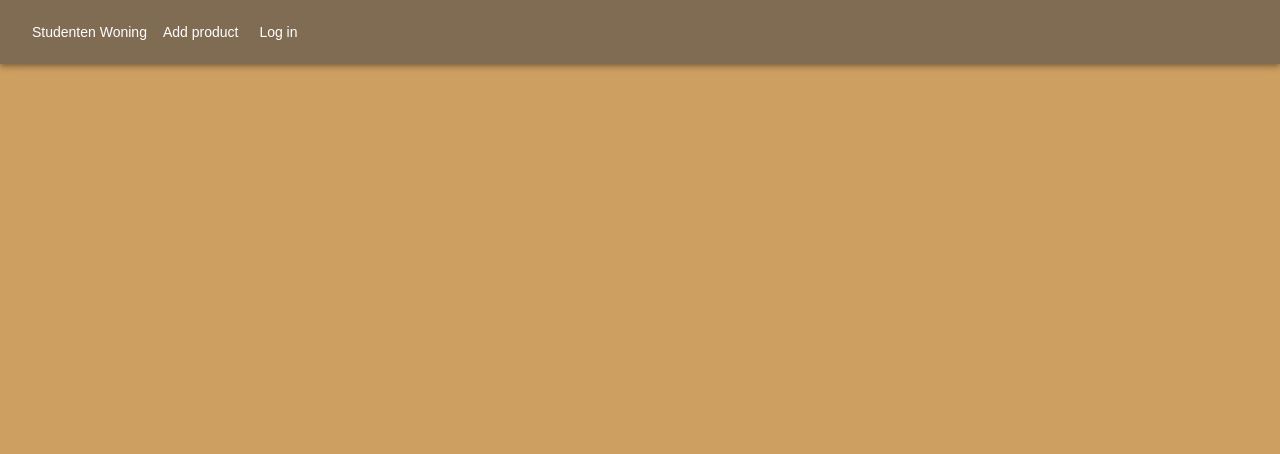
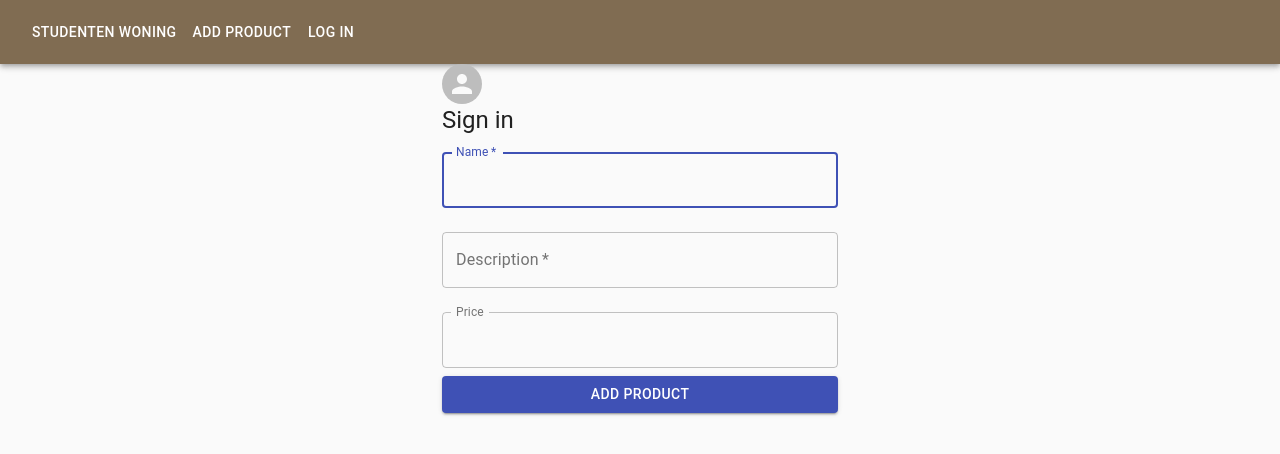
Before and after one commit to Bram-Sc/studenten-woning, a React (Create React App) app: page /addProduct in a window 1280 px wide. Shown: the top 454 px of the page. Built offline with nearby package versions, Linux system fonts and the light colour scheme.

Commit message:
File renames

```diff
--- a/src/App.js
+++ b/src/App.js
@@ -1,5 +1,5 @@
 import React from 'react';
-import HomePage from "./Pages/HomePage.js";
+import HomePage from "./Pages/HomePage.jsx";
 import NewProduct from "./Pages/AddProduct";
 import Navbar from "./Components/Navbar";
 import History from "./Components/History";
--- a/src/Components/Navbar.js
+++ b/src/Components/Navbar.jsx
@@ -8,16 +8,7 @@ import Button from "@material-ui/core/Button";
 const theme = createMuiTheme({
   typography: {
     fontFamily: [
-      'sans-serif',
-      'Arial',
-      'Roboto',
-      '"Segoe UI"',
-      '-apple-system',
-      'BlinkMacSystemFont',
-      '"Helvetica Neue"',
-      '"Apple Color Emoji"',
-      '"Segoe UI Emoji"',
-      '"Segoe UI Symbol"',
+      'Comic Sans MS',
     ].join(','),
     button: {
       textTransform: "none"
--- a/src/Pages/AddProduct.js
+++ /dev/null
@@ -1,10 +0,0 @@
-import React from 'react';
-
-function AddProduct() {
-  return (
-    <body>
-    </body>
-  )
-}
-
-export default AddProduct;
--- /dev/null
+++ b/src/Pages/AddProduct.jsx
@@ -0,0 +1,149 @@
+import React from 'react';
+import TextField from '@material-ui/core/TextField';
+import Avatar from '@material-ui/core/Avatar';
+import Button from '@material-ui/core/Button';
+import Typography from '@material-ui/core/Typography';
+import FormControlLabel from '@material-ui/core/FormControlLabel';
+import Link from '@material-ui/core/Link';
+import Grid from '@material-ui/core/Grid';
+import CssBaseline from '@material-ui/core/CssBaseline';
+import Container from '@material-ui/core/Container';
+import { makeStyles } from '@material-ui/core';
+
+const useStyles = makeStyles(theme => ({
+  paper: {
+    marginTop: theme.spacing(8),
+    display: 'flex',
+    flexDirection: 'column',
+    alignItems: 'center',
+  },
+  avatar: {
+    margin: theme.spacing(1),
+    backgroundColor: "#CD9F61",
+  },
+  form: {
+    width: '100%', // Fix IE 11 issue.
+    marginTop: theme.spacing(1),
+
+  },
+  submit: {
+    margin: theme.spacing(3, 0, 2),
+    backgroundColor: "#CD9F61"
+  },
+  body: {
+    backgroundColor: "#CD9F61"
+  }
+}));
+
+export default class AddProduct extends React.Component {
+  constructor() {
+    super();
+    this.state = {
+      name: "",
+      description: "",
+      price: 0,
+      sellerId: 0
+    };
+  }
+
+  async AddProduct() {
+    const data = { name: this.state.name, description: this.state.description, price: this.state.price, sellerId: this.state.price };
+
+    const rawResponse = await fetch('http://localhost:8080/product', {
+      method: 'POST',
+      headers: {
+        'Accept': 'application/json',
+        'Content-Type': 'application/json'
+
+      },
+      body: JSON.stringify(data)
+    });
+    const content = rawResponse;
+    var myheaders = new Headers();
+    myheaders.get('Not-Set');
+    myheaders = content.headers;
+
+    console.log(myheaders.get('Authorization'));
+    localStorage.setItem('JWT', myheaders.get('Authorization'))
+
+    if (myheaders.get('Authorization')) {
+      window.location.replace('/index')
+    }
+  }
+
+  updateName(name) {
+    this.setState({ name: name.target.value })
+  }
+
+  updateDescription(description) {
+    this.setState({ description: description.target.value })
+  }
+
+  updatePrice(price) {
+    this.setState({ price: price.target.value })
+  }
+
+  render() {
+    const classes = useStyles
+
+    return (
+      <Container component="main" maxWidth="xs">
+        <CssBaseline />
+        <div className={classes.paper}>
+          <Avatar className={classes.avatar}>
+          </Avatar>
+          <Typography component="h1" variant="h5">
+            Sign in
+        </Typography>
+          <form className={classes.form} noValidate>
+            <TextField
+              variant="outlined"
+              margin="normal"
+              required
+              fullWidth
+              id="name"
+              label="Name"
+              name="name"
+              autoComplete="name"
+              autoFocus
+              value={this.state.name}
+              onChange={this.updateName.bind(this)}
+            />
+            <TextField
+              variant="outlined"
+              margin="normal"
+              required
+              fullWidth
+              name="description"
+              label="Description"
+              id="description"
+              autoComplete="current-description"
+              value={this.state.description}
+              onChange={this.updateDescription.bind(this)}
+            />
+            <TextField
+              variant="outlined"
+              margin="normal"
+              fullWidth
+              name="price"
+              id="price"
+              label="Price"
+              type="number"
+              InputLabelProps={{
+                shrink: true,
+              }}
+            />
+            <Button
+              fullWidth
+              variant="contained"
+              color="primary"
+              id="loginBtn"
+              onClick={() => this.AddProduct()}>
+              Add product
+          </Button>
+          </form>
+        </div>
+      </Container>
+    );
+  }
+}
```
Also changed, not shown: src/Components/History.jsx (renamed from src/Components/History.js), src/Components/Item.jsx (renamed from src/Components/Item.js), src/Pages/HomePage.jsx (renamed from src/Pages/HomePage.js).
